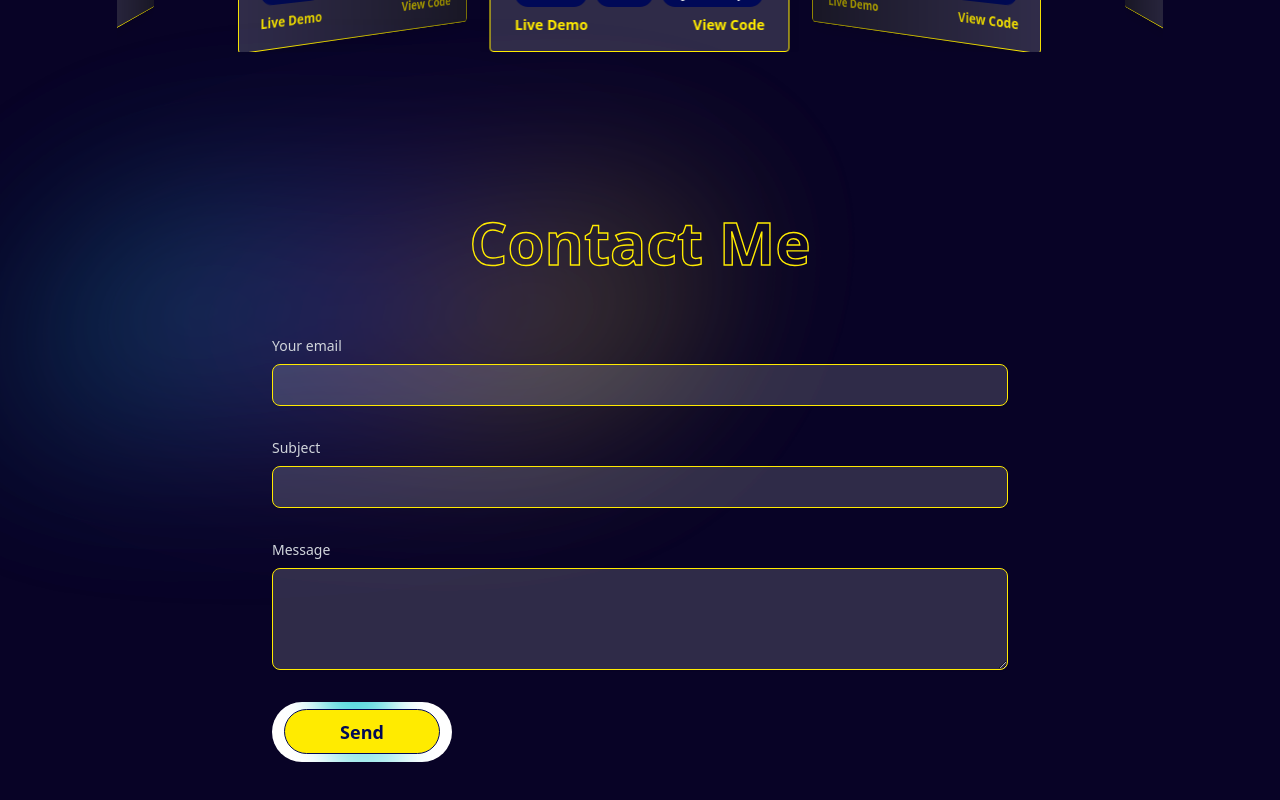
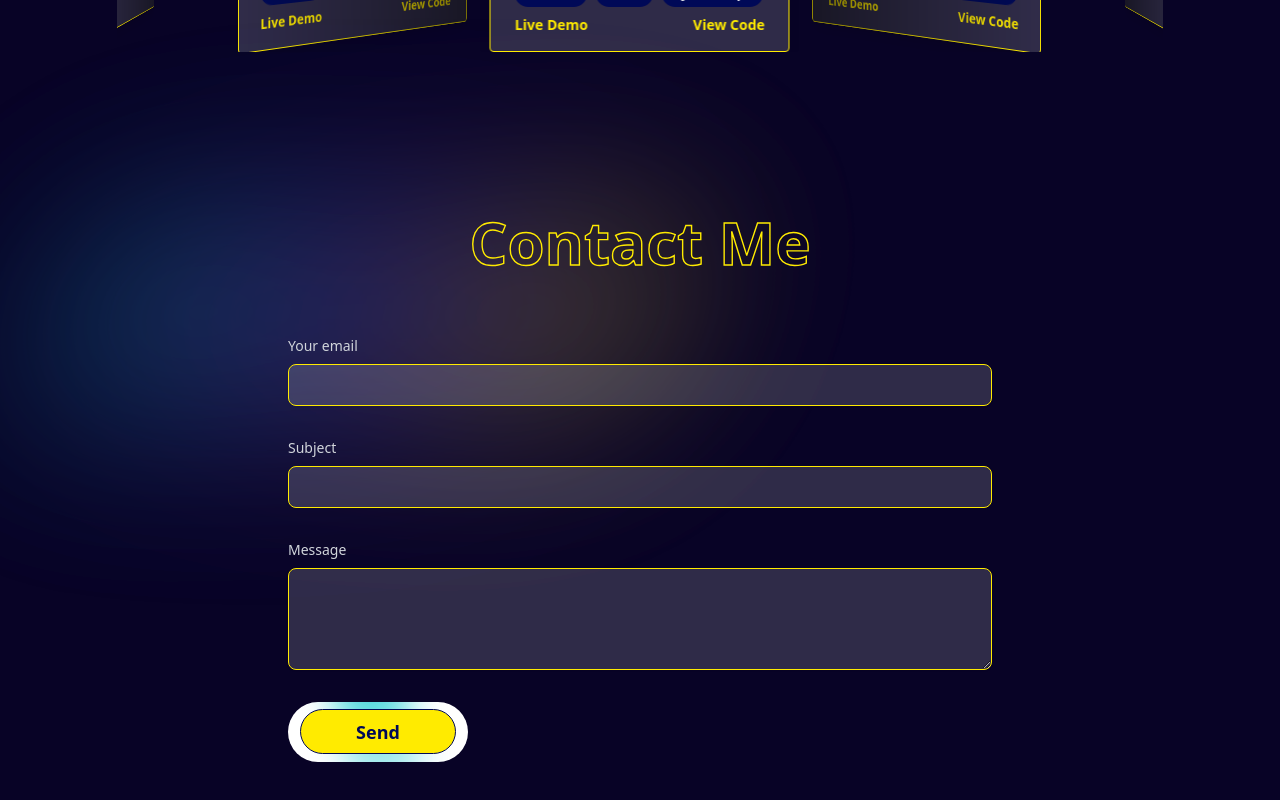
Before and after one commit to SumiyaMim/portfolio-website-vuejs, a Vue app: page / in a window 1280 px wide. Shown: the part 3822-4622 px from the top of the page. Built offline with nearby package versions, Linux system fonts and the light colour scheme; some icons are missing.

Commit message:
add contact section

```diff
--- a/src/components/layout/Contact.vue
+++ b/src/components/layout/Contact.vue
@@ -1,7 +1,7 @@
 <template>
     <section class="mt-40" id="contact">
         <SectionHeader title="Contact Me"/>
-        <div class="py-8 lg:py-16 px-4 mx-auto max-w-screen-md">
+        <div class="py-8 lg:py-16 px-8 mx-auto max-w-screen-md">
             <form class="space-y-8">
                 <div v-for="(item, index) in inputs" :key="index">
                     <Input
```
